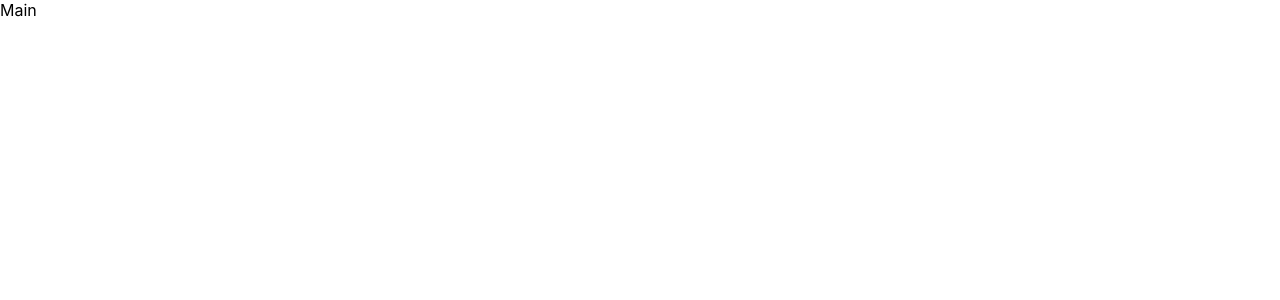
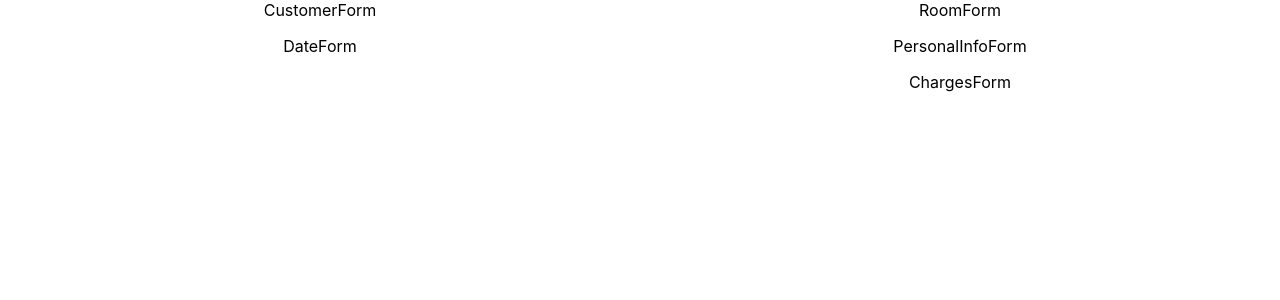
Before and after one commit to djshujja/freddo-hotel, a React (Create React App) app: page /main in a window 1280 px wide. Shown: the top 300 px of the page. Built offline with nearby package versions, Linux system fonts and the light colour scheme.

Commit message:
booking form layout

```diff
--- /dev/null
+++ b/src/components/BookingForm/CalenderForm.jsx
@@ -0,0 +1,5 @@
+import React from "react";
+
+export default function CalenderForm() {
+  return <div>CalenderForm</div>;
+}
--- /dev/null
+++ b/src/components/BookingForm/ChargesForm.jsx
@@ -0,0 +1,5 @@
+import React from "react";
+
+export default function ChargesForm() {
+  return <div>ChargesForm</div>;
+}
--- /dev/null
+++ b/src/components/BookingForm/CustomerForm.jsx
@@ -0,0 +1,5 @@
+import React from "react";
+
+export default function CustomerForm() {
+  return <div>CustomerForm</div>;
+}
--- /dev/null
+++ b/src/components/BookingForm/DateForm.jsx
@@ -0,0 +1,5 @@
+import React from "react";
+
+export default function DateForm() {
+  return <div>DateForm</div>;
+}
--- /dev/null
+++ b/src/components/BookingForm/PersonalInfoForm.jsx
@@ -0,0 +1,5 @@
+import React from "react";
+
+export default function PersonalInfoForm() {
+  return <div>PersonalInfoForm</div>;
+}
--- /dev/null
+++ b/src/components/BookingForm/RoomForm.jsx
@@ -0,0 +1,5 @@
+import React from "react";
+
+export default function RoomForm() {
+  return <div>RoomForm</div>;
+}
--- /dev/null
+++ b/src/components/BookingForm/index.jsx
@@ -0,0 +1,44 @@
+import { Box, Grid } from "@mui/material";
+
+import ChargesForm from "./ChargesForm";
+import CustomerForm from "./CustomerForm";
+import DateForm from "./DateForm";
+import PersonalInfoForm from "./PersonalInfoForm";
+import React from "react";
+import RoomForm from "./RoomForm";
+
+export default function BookingForm() {
+  return (
+    <Box>
+      <Grid container rowGap={2}>
+        <Grid item md={6}>
+          <Box
+            sx={(theme) => ({
+              rowGap: 2,
+              display: "flex",
+              alignItems: "center",
+              flexDirection: "column",
+            })}
+          >
+            <CustomerForm />
+            <DateForm />
+          </Box>
+        </Grid>
+        <Grid item md={6}>
+          <Box
+            sx={(theme) => ({
+              rowGap: 2,
+              display: "flex",
+              alignItems: "center",
+              flexDirection: "column",
+            })}
+          >
+            <RoomForm />
+            <PersonalInfoForm />
+            <ChargesForm />
+          </Box>
+        </Grid>
+      </Grid>
+    </Box>
+  );
+}
--- a/src/views/Main.jsx
+++ b/src/views/Main.jsx
@@ -1,5 +1,11 @@
+import BookingForm from "../components/BookingForm";
+import { Box } from "@mui/material";
 import React from "react";
 
 export default function Main() {
-  return <div>Main</div>;
+  return (
+    <Box>
+      <BookingForm />
+    </Box>
+  );
 }
```
